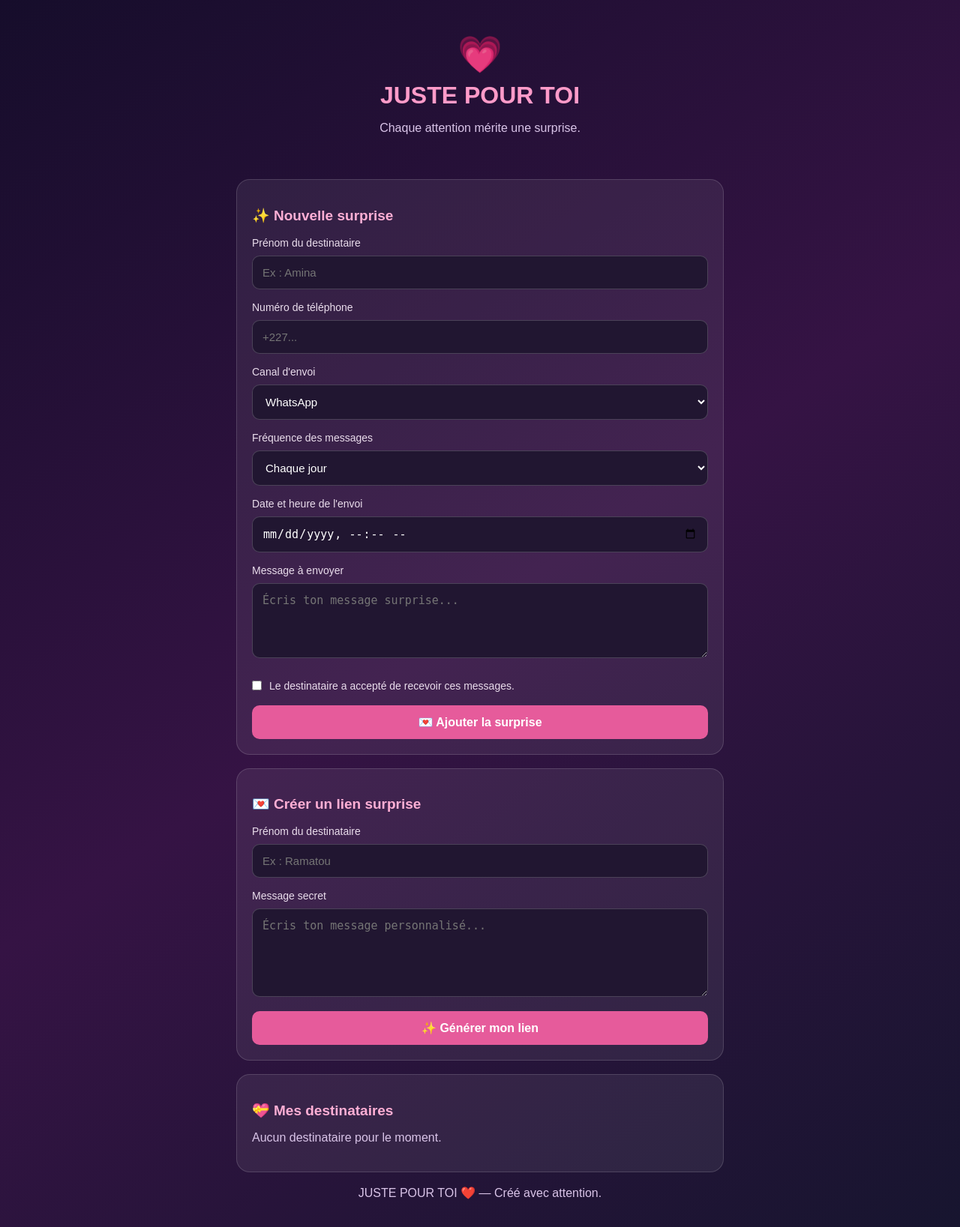
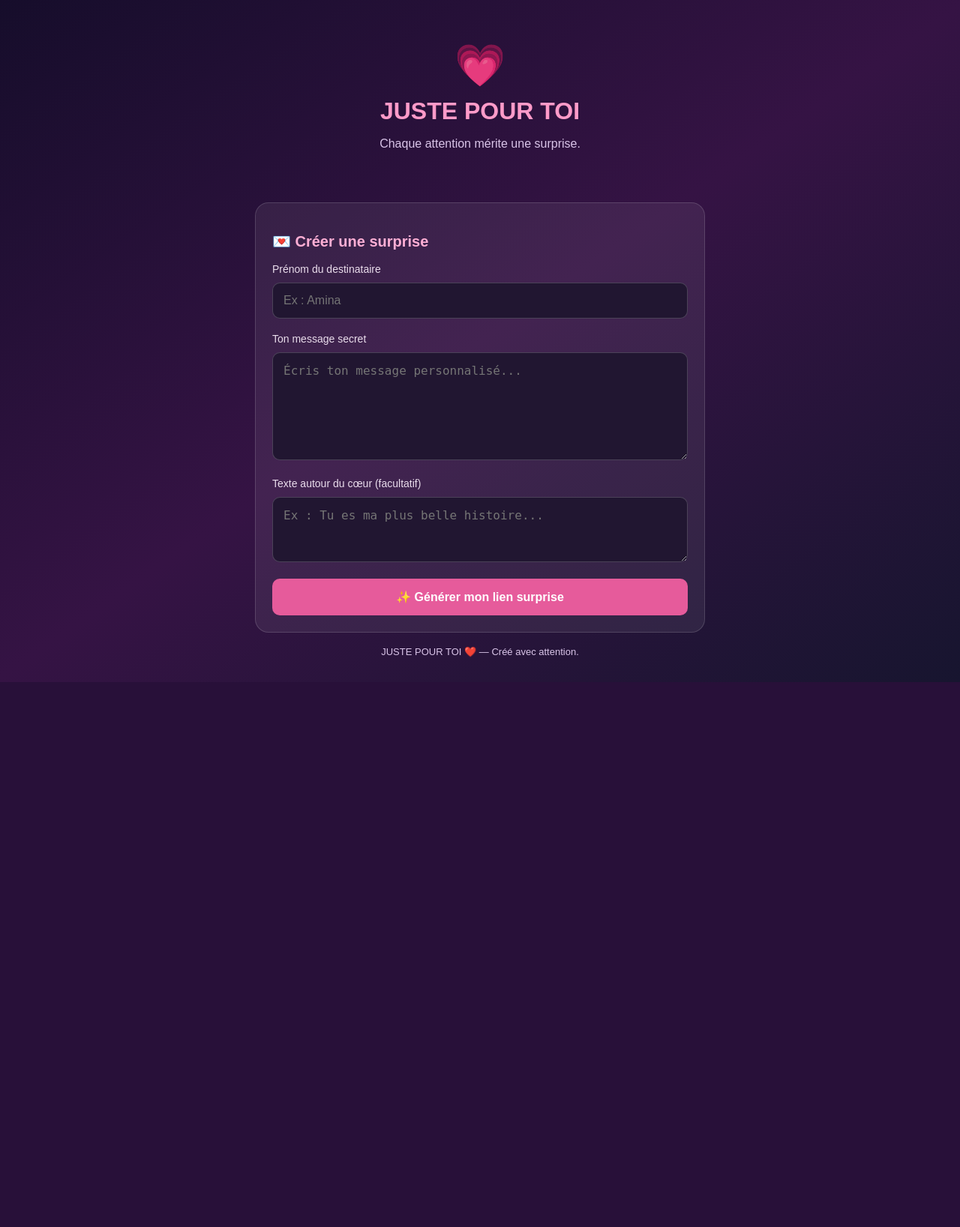
Before and after one commit to issoufoualio124-glitch/juste-pour-toi, a Flask app: template templates/index.html in a window 1280 px wide. Shown: the whole page at 75% size. After the commit the page ends 910 px from the top, so only its background shows below. Run offline with Flask 3, Linux system fonts and the light colour scheme; the template is opened without the code that fills it, so the values that code supplies are empty; parts of the project's set-up code (start-up, migrations or seed data) failed here and were passed over; some libraries are stand-ins or nearby versions.

Commit message:
JUSTE POUR TOI V1 - securite renforcee

```diff
--- a/app.py
+++ b/app.py
@@ -1,16 +1,18 @@
 from flask import Flask, render_template, request, redirect, url_for, flash
-from apscheduler.schedulers.background import BackgroundScheduler
-from datetime import datetime
-from zoneinfo import ZoneInfo
 from urllib.parse import urlparse, unquote
 from contextlib import contextmanager
 from pathlib import Path
+from datetime import datetime
+from zoneinfo import ZoneInfo
 from dotenv import load_dotenv
 import pg8000
 import os
 import secrets
+from flask_wtf.csrf import CSRFProtect
+from flask_limiter import Limiter
+from flask_limiter.util import get_remote_address
 
-# Charger les paramètres locaux
+# Configuration
 load_dotenv(dotenv_path=Path(__file__).with_name(".env"))
 
 app = Flask(__name__)
@@ -19,11 +21,32 @@ app.secret_key = os.environ.get("SECRET_KEY")
 if not app.secret_key:
     raise RuntimeError("SECRET_KEY manquante.")
 
+# Protection CSRF des formulaires
+csrf = CSRFProtect(app)
+
+# Adresse IP réelle du visiteur sur Render
+def get_client_ip():
+    return request.headers.get("CF-Connecting-IP") or get_remote_address()
+
+# Limitation des créations de liens
+limiter = Limiter(
+    key_func=get_client_ip,
+    app=app,
+    default_limits=[],
+    storage_uri=os.environ.get("RATELIMIT_STORAGE_URI", "memory://")
+)
+
 TZ = ZoneInfo("Africa/Niamey")
 
 
+# Connexion PostgreSQL
 def connect_database():
-    url = urlparse(os.environ["DATABASE_URL"])
+    database_url = os.environ.get("DATABASE_URL")
+
+    if not database_url:
+        raise RuntimeError("DATABASE_URL manquante.")
+
+    url = urlparse(database_url)
 
     return pg8000.connect(
         user=unquote(url.username),
@@ -77,28 +100,9 @@ def database():
         con.close()
 
 
+# Initialisation de la table des surprises
 def init_db():
     with database() as con:
-        con.execute("""
-            CREATE TABLE IF NOT EXISTS recipients (
-                id BIGSERIAL PRIMARY KEY,
-                name TEXT NOT NULL,
-                phone TEXT NOT NULL,
-                channel TEXT NOT NULL,
-                mode TEXT NOT NULL,
-                schedule TEXT NOT NULL,
-                message TEXT NOT NULL,
-                consent BOOLEAN NOT NULL DEFAULT FALSE,
-                active BOOLEAN NOT NULL DEFAULT TRUE,
-                last_sent_at TEXT
-            )
-        """)
-
-        con.execute("""
-            ALTER TABLE recipients
-            ADD COLUMN IF NOT EXISTS last_sent_at TEXT
-        """)
-
         con.execute("""
             CREATE TABLE IF NOT EXISTS surprise_links (
                 id BIGSERIAL PRIMARY KEY,
@@ -109,140 +113,32 @@ def init_db():
             )
         """)
 
-
-def check_due_messages():
-    now = datetime.now(TZ)
-
-    with database() as con:
-        recipients = con.execute("""
-            SELECT * FROM recipients
-            WHERE active = TRUE AND consent = TRUE
-        """).fetchall()
-
-        for r in recipients:
-            try:
-                scheduled = datetime.fromisoformat(r["schedule"])
-
-                if scheduled.tzinfo is None:
-                    scheduled = scheduled.replace(tzinfo=TZ)
-                else:
-                    scheduled = scheduled.astimezone(TZ)
-
-                if now < scheduled:
-                    continue
-
-                last = r["last_sent_at"]
-
-                if last:
-                    last_date = datetime.fromisoformat(last).date()
-                else:
-                    last_date = None
-
-                if last_date == now.date():
-                    continue
-
-                print("\n" + "=" * 40)
-                print("SIMULATION : MESSAGE PROGRAMMÉ")
-                print("Destinataire :", r["name"])
-                print("Canal :", r["channel"])
-                print("Message :", r["message"])
-                print("Heure :", now.strftime("%d/%m/%Y %H:%M"))
-                print("AUCUN MESSAGE RÉEL ENVOYÉ")
-                print("=" * 40)
-
-                con.execute("""
-                    UPDATE recipients
-                    SET last_sent_at = %s
-                    WHERE id = %s
-                """, (now.isoformat(), r["id"]))
-
-                if r["mode"] == "once":
-                    con.execute("""
-                        UPDATE recipients
-                        SET active = FALSE
-                        WHERE id = %s
-                    """, (r["id"],))
-
-            except (ValueError, TypeError) as error:
-                print("Erreur de programmation :", error)
+        con.execute("""
+            ALTER TABLE surprise_links
+            ADD COLUMN IF NOT EXISTS orbit_text TEXT NOT NULL DEFAULT ''
+        """)
 
 
-@app.route("/", methods=["GET", "POST"])
+# Page d'accueil
+@app.route("/")
 def index():
-    if request.method == "POST":
-        name = request.form.get("name", "").strip()
-        phone = request.form.get("phone", "").strip()
-        channel = request.form.get("channel", "")
-        mode = request.form.get("mode", "")
-        schedule = request.form.get("schedule", "")
-        message = request.form.get("message", "").strip()
-        consent = request.form.get("consent")
-
-        if not all([name, phone, channel, mode, schedule, message]):
-            flash("Remplis tous les champs.")
-
-        elif channel not in ("whatsapp", "sms", "both"):
-            flash("Canal invalide.")
-
-        elif mode not in ("daily", "once"):
-            flash("Mode invalide.")
-
-        elif not consent:
-            flash("Accord du destinataire obligatoire.")
-
-        else:
-            try:
-                datetime.fromisoformat(schedule)
-
-                with database() as con:
-                    con.execute("""
-                        INSERT INTO recipients
-                        (name, phone, channel, mode, schedule,
-                         message, consent)
-                        VALUES (%s, %s, %s, %s, %s, %s, TRUE)
-                    """, (
-                        name, phone, channel, mode,
-                        schedule, message
-                    ))
-
-                flash("Surprise programmée ! ❤️")
-                return redirect(url_for("index"))
-
-            except ValueError:
-                flash("Date ou heure invalide.")
-
-    with database() as con:
-        recipients = con.execute("""
-            SELECT * FROM recipients ORDER BY id DESC
-        """).fetchall()
-
-    return render_template("index.html", recipients=recipients)
+    return render_template("index.html")
 
 
-@app.route("/toggle/<int:recipient_id>", methods=["POST"])
-def toggle(recipient_id):
-    with database() as con:
-        con.execute("""
-            UPDATE recipients
-            SET active = NOT active,
-                last_sent_at = NULL
-            WHERE id = %s
-        """, (recipient_id,))
-
-    return redirect(url_for("index"))
-
-
+# Création d'un lien surprise
 @app.route("/create-surprise", methods=["POST"])
+@limiter.limit("5 per hour")
 def create_surprise():
     name = request.form.get("surprise_name", "").strip()
     message = request.form.get("surprise_message", "").strip()
+    orbit_text = request.form.get("orbit_text", "").strip()
 
     if not name or not message:
-        flash("Prénom et message obligatoires.")
+        flash("Le prénom et le message sont obligatoires.")
         return redirect(url_for("index"))
 
-    if len(name) > 60 or len(message) > 2000:
-        flash("Le prénom ou le message est trop long.")
+    if len(name) > 60 or len(message) > 2000 or len(orbit_text) > 300:
+        flash("Un des champs dépasse la longueur autorisée.")
         return redirect(url_for("index"))
 
     slug = secrets.token_urlsafe(12)
@@ -250,23 +146,33 @@ def create_surprise():
     with database() as con:
         con.execute("""
             INSERT INTO surprise_links
-            (slug, name, message, created_at)
-            VALUES (%s, %s, %s, %s)
+            (slug, name, message, orbit_text, created_at)
+            VALUES (%s, %s, %s, %s, %s)
         """, (
-            slug, name, message, datetime.now(TZ).isoformat()
+            slug,
+            name,
+            message,
+            orbit_text,
+            datetime.now(TZ).isoformat()
         ))
 
-    link = url_for("show_surprise", slug=slug, _external=True)
+    link = url_for(
+        "show_surprise",
+        slug=slug,
+        _external=True
+    )
+
     flash("Ton lien surprise est prêt : " + link)
 
     return redirect(url_for("index"))
 
 
+# Affichage de la surprise
 @app.route("/surprise/<slug>")
 def show_surprise(slug):
     with database() as con:
         surprise = con.execute("""
-            SELECT name, message
+            SELECT name, message, orbit_text
             FROM surprise_links
             WHERE slug = %s
         """, (slug,)).fetchone()
@@ -274,29 +180,20 @@ def show_surprise(slug):
     if surprise is None:
         return "Cette surprise n'existe pas.", 404
 
-    return render_template("surprise.html", surprise=surprise)
+    return render_template(
+        "surprise.html",
+        surprise=surprise
+    )
 
 
-# Initialiser la base au démarrage de l'application
+# Démarrage
 init_db()
 
-# Un seul worker Render est recommandé pour ce planificateur.
-scheduler = BackgroundScheduler(timezone=TZ)
-scheduler.add_job(
-    check_due_messages,
-    "interval",
-    seconds=20,
-    max_instances=1
-)
-scheduler.start()
-
-print("❤️ JUSTE POUR TOI : moteur activé")
-
+print("❤️ JUSTE POUR TOI V1 : application activée")
 
 if __name__ == "__main__":
     app.run(
         host="127.0.0.1",
         port=5000,
-        debug=False,
-        use_reloader=False
+        debug=False
     )
--- a/templates/index.html
+++ b/templates/index.html
@@ -1,56 +1,49 @@
-
 <!DOCTYPE html>
 <html lang="fr">
 <head>
 <meta charset="UTF-8">
 <meta name="viewport" content="width=device-width, initial-scale=1">
-<title>Juste pour toi ❤️</title>
+<title>JUSTE POUR TOI ❤️</title>
 <style>
 *{box-sizing:border-box}
 body{
  margin:0;padding:20px;
+ min-height:100vh;
  font-family:Arial,sans-serif;
  background:linear-gradient(145deg,#160d2b,#351344,#17152f);
  color:white;
 }
-.container{max-width:650px;margin:auto}
-header{text-align:center;padding:25px 5px}
-.heart{font-size:48px}
-h1{color:#ff9bc9;margin:8px}
+.container{max-width:600px;margin:auto}
+header{text-align:center;padding:35px 5px}
+.heart{font-size:55px}
+h1{color:#ff9bc9;margin:10px}
 .subtitle{color:#d9c4e8}
 .card{
  background:#ffffff12;
  border:1px solid #ffffff25;
  border-radius:18px;
- padding:20px;margin:18px 0;
+ padding:22px;margin:18px 0;
 }
-h2{color:#ffafd5;font-size:19px}
-input,select,textarea{
- width:100%;padding:13px;margin:8px 0 15px;
+h2{color:#ffafd5;font-size:20px}
+input,textarea{
+ width:100%;padding:14px;margin:9px 0 18px;
  border:1px solid #ffffff30;
  border-radius:10px;
  background:#211631;color:white;
- font-size:15px;
+ font-size:16px;
 }
-option{background:#211631}
 label{font-size:14px;color:#eaddec}
 button{
- border:0;border-radius:10px;
- padding:13px;background:#e65b9b;
- color:white;font-weight:bold;
+ width:100%;border:0;border-radius:10px;
+ padding:15px;background:#e65b9b;
+ color:white;font-weight:bold;font-size:16px;
  cursor:pointer;
 }
-.submit{width:100%;font-size:16px}
-.recipient{
- background:#ffffff10;padding:15px;
- border-radius:12px;margin:12px 0;
+.flash{
+ background:#493052;padding:13px;
+ border-radius:10px;overflow-wrap:anywhere;
 }
-.small{font-size:13px;color:#d9c4e8}
-.status{color:#8ff0bd}
-.paused{color:#ffbd85}
-.flash{background:#493052;padding:12px;border-radius:10px}
-.consent{display:flex;gap:10px;align-items:center;margin:10px 0 18px}
-.consent input{width:auto;margin:0}
+.footer{text-align:center;color:#d9c4e8;font-size:13px}
 </style>
 </head>
 <body>
@@ -59,7 +52,9 @@ button{
 <header>
  <div class="heart">💗</div>
  <h1>JUSTE POUR TOI</h1>
- <p class="subtitle">Chaque attention mérite une surprise.</p>
+ <p class="subtitle">
+ Chaque attention mérite une surprise.
+ </p>
 </header>
 
 {% with messages = get_flashed_messages() %}
@@ -69,92 +64,45 @@ button{
 {% endwith %}
 
 <div class="card">
-<h2>✨ Nouvelle surprise</h2>
+ <h2>💌 Créer une surprise</h2>
 
-<form method="POST">
-<label>Prénom du destinataire</label>
-<input name="name" placeholder="Ex : Amina" required>
+ <form method="POST" action="/create-surprise">
+  <input type="hidden" name="csrf_token" value="{{ csrf_token() }}">
 
-<label>Numéro de téléphone</label>
-<input name="phone" type="tel" placeholder="+227..." required>
+  <label>Prénom du destinataire</label>
+  <input
+   name="surprise_name"
+   placeholder="Ex : Amina"
+   maxlength="60"
+   required
+  >
 
-<label>Canal d'envoi</label>
-<select name="channel" required>
- <option value="whatsapp">WhatsApp</option>
- <option value="sms">SMS</option>
- <option value="both">WhatsApp + SMS</option>
-</select>
+  <label>Ton message secret</label>
+  <textarea
+   name="surprise_message"
+   rows="6"
+   placeholder="Écris ton message personnalisé..."
+   maxlength="2000"
+   required
+  ></textarea>
 
-<label>Fréquence des messages</label>
-<select name="mode" required>
- <option value="daily">Chaque jour</option>
- <option value="once">Une seule fois</option>
-</select>
+  <label>Texte autour du cœur (facultatif)</label>
+  <textarea
+   name="orbit_text"
+   rows="3"
+   placeholder="Ex : Tu es ma plus belle histoire..."
+   maxlength="300"
+  ></textarea>
 
-<label>Date et heure de l'envoi</label>
-<input name="schedule" type="datetime-local" required>
+  <button type="submit">
+   ✨ Générer mon lien surprise
+  </button>
 
-<label>Message à envoyer</label>
-<textarea name="message" rows="4"
-placeholder="Écris ton message surprise..." required></textarea>
-
-<div class="consent">
-<input type="checkbox" name="consent" required>
-<label>Le destinataire a accepté de recevoir ces messages.</label>
+ </form>
 </div>
 
-<button class="submit" type="submit">
-💌 Ajouter la surprise
-</button>
-</form>
-</div>
-
-
-<div class="card">
-<h2>💌 Créer un lien surprise</h2>
-<form method="POST" action="/create-surprise">
-<label>Prénom du destinataire</label>
-<input name="surprise_name" placeholder="Ex : Ramatou" required maxlength="60">
-
-<label>Message secret</label>
-<textarea name="surprise_message" rows="5"
-placeholder="Écris ton message personnalisé..." required maxlength="2000"></textarea>
-
-<button class="submit" type="submit">✨ Générer mon lien</button>
-</form>
-</div>
-
-<div class="card">
-<h2>💝 Mes destinataires</h2>
-
-{% for r in recipients %}
-<div class="recipient">
-<strong>{{ r['name'] }}</strong>
-<p class="small">{{ r['phone'] }}</p>
-<p class="small">
-Canal : {{ r['channel'] }} |
-Mode : {{ r['mode'] }}
-</p>
-<p class="small">Programmation : {{ r['schedule'] }}</p>
-<p>{{ r['message'] }}</p>
-
-<p class="{{ 'status' if r['active'] else 'paused' }}">
-{{ '● Activé' if r['active'] else '● Suspendu' }}
-</p>
-
-<form method="POST" action="/toggle/{{ r['id'] }}">
-<button type="submit">
-{{ 'Suspendre' if r['active'] else 'Réactiver' }}
-</button>
-</form>
-</div>
-{% else %}
-<p class="subtitle">Aucun destinataire pour le moment.</p>
-{% endfor %}
-</div>
-
-<p class="subtitle" style="text-align:center">
-JUSTE POUR TOI ❤️ — Créé avec attention.
+<p class="footer">
+ JUSTE POUR TOI ❤️ — Créé avec attention.
 </p>
 
 </div>
```
Also changed, not shown: requirements.txt (+5 -5 lines), 2 other files.
